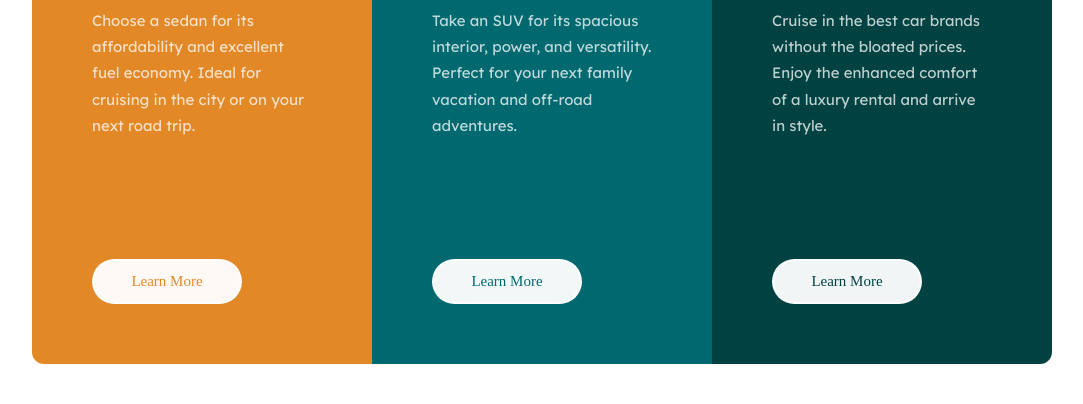
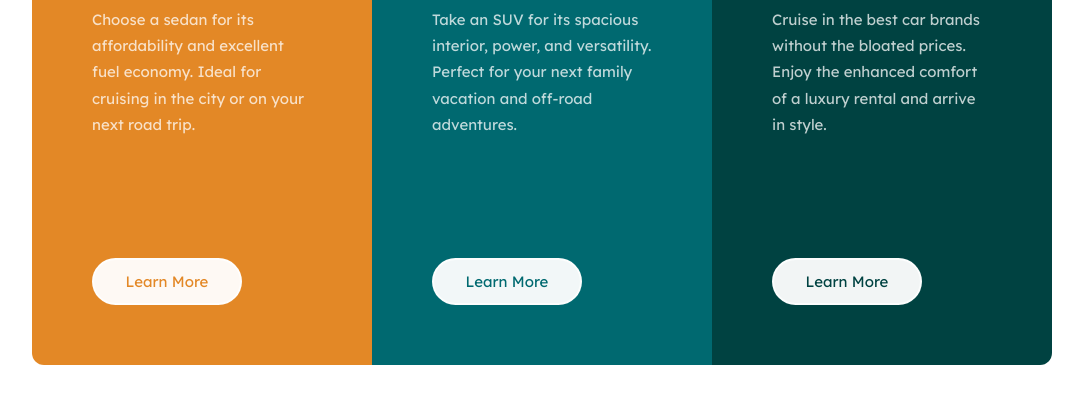
Before and after one commit to gylim0604/FrontEnd-Mentor-3-column-preview-card-component, a plain HTML site: page index.html in a window 1280 px wide. Shown: the part 314-718 px from the top of the page, without its empty margins (98-1181 px from the left). Drawn offline with Linux system fonts and the light colour scheme.

Commit message:
update link fonts

```diff
--- a/styles.scss
+++ b/styles.scss
@@ -43,6 +43,8 @@ p {
             margin-bottom: 2rem;
         }
         a {
+            font-family: 'Lexend Deca', sans-serif;
+            font-weight: 400;
             margin-top: 2rem;
             display: inline-block;
             padding: 0.8rem;
```
Also changed, not shown: styles.css, 1 other file.
